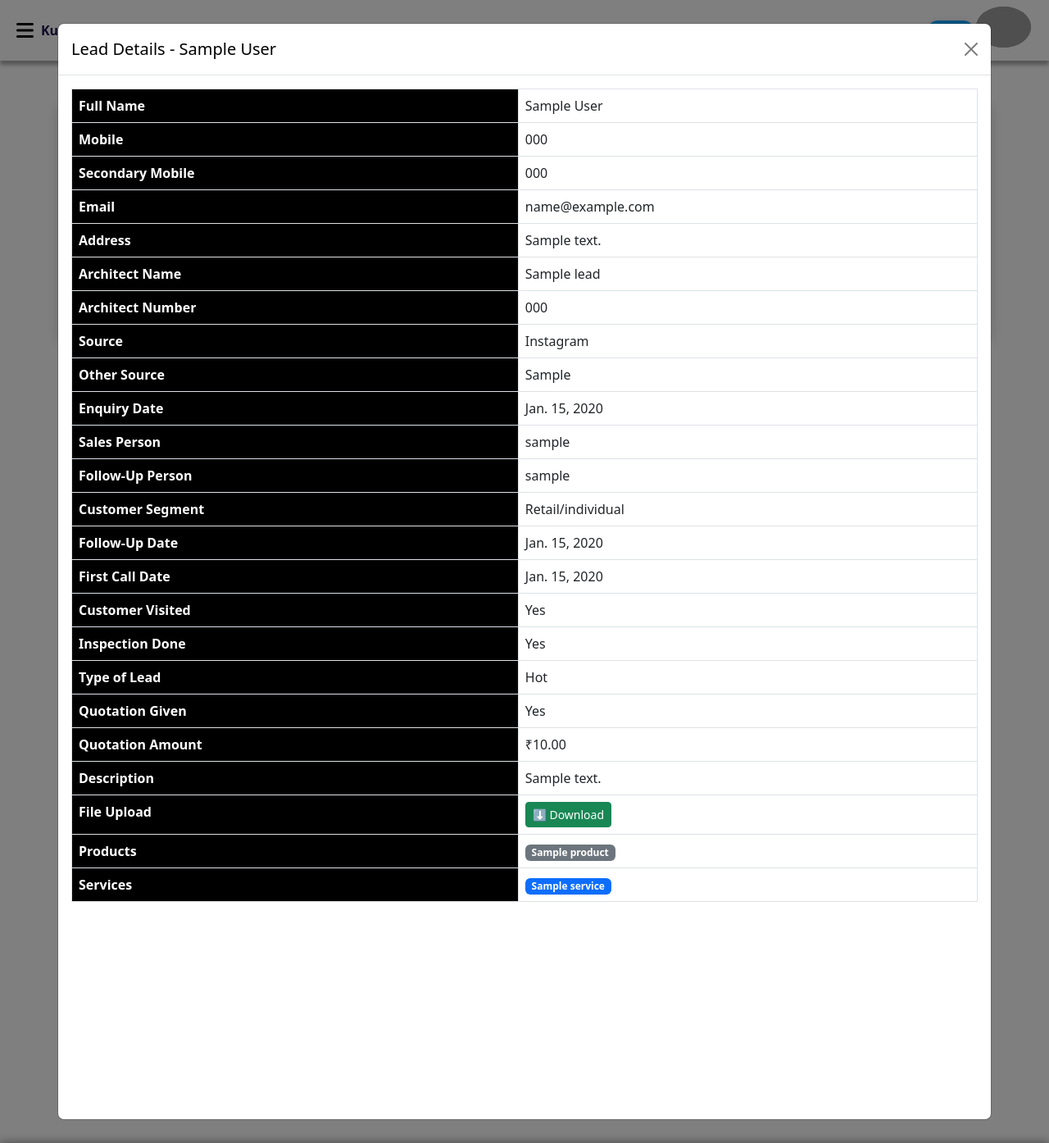
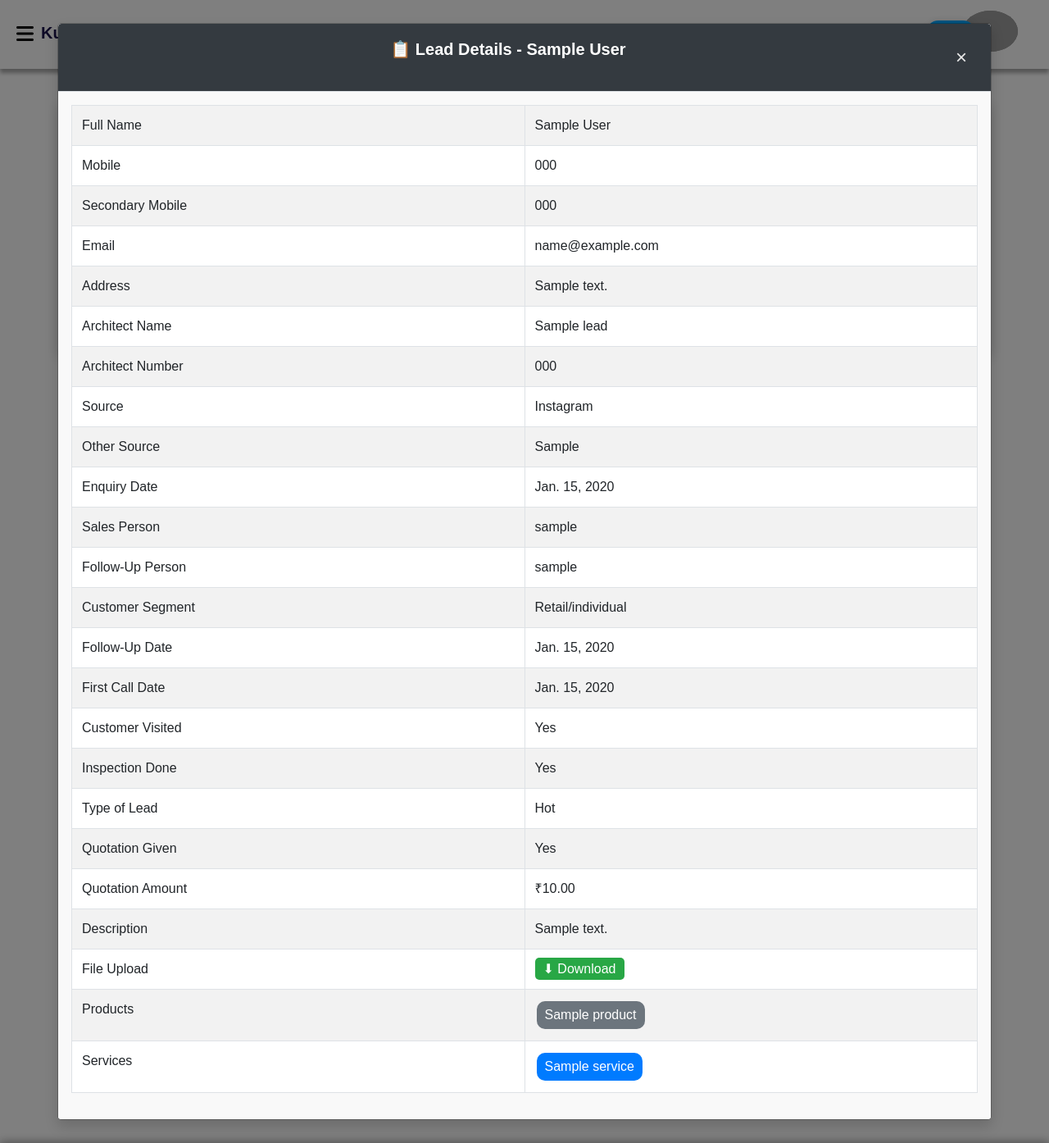
Before and after one commit to teim-projects/KS_NEW, a Django app: page /view-leads/ in a window 1280 px wide, after a click on "View Details". Shown: the whole page at 82% size. Run offline with Django 5.2, Linux system fonts and the light colour scheme; a user stored in the database is signed in; tables that the repository leaves empty hold one stand-in row (values such as "Sample post"); parts of the project's set-up code (start-up, migrations or seed data) failed here and were passed over; grey boxes are pictures that could not be loaded.

Commit message:
update in view leads pop-Up

```diff
--- a/kushal_stone/kushalapp/templates/Sales_Base.html
+++ b/kushal_stone/kushalapp/templates/Sales_Base.html
@@ -108,6 +108,7 @@ body {
   box-shadow: 0 5px 5px rgb(169, 169, 169);
   backdrop-filter: blur(10px);
   transition: all 0.3s ease-in-out;
+  z-index: 200 !important;
 }
 
 .header:hover {
--- a/kushal_stone/kushalapp/templates/view_leads.html
+++ b/kushal_stone/kushalapp/templates/view_leads.html
@@ -1,11 +1,9 @@
 <!DOCTYPE html>
 <html>
-
 <head>
     <link href="https://cdn.jsdelivr.net/npm/bootstrap@5.3.0/dist/css/bootstrap.min.css" rel="stylesheet">
     <link rel="stylesheet" href="https://cdn.jsdelivr.net/npm/bootstrap-icons@1.10.5/font/bootstrap-icons.css">
-
-
+    <link rel="stylesheet" href="https://cdnjs.cloudflare.com/ajax/libs/animate.css/4.1.1/animate.min.css" />
     <title>All Leads</title>
     <style>
         .form-row {
@@ -20,7 +18,6 @@
             box-shadow: 0px 0px 46px #dcdcdc;
             border-radius: 10px;
             padding: 30px;
-
         }
 
         table {
@@ -40,29 +37,111 @@
             background-color: #000000 !important;
             color: white !important;
         }
+
         td {
             min-width: auto !important;
         }
+
+        /* 🎨 Modal Wrapper Animation */
+        .custom-modal-dialog {
+            transition: transform 0.3s ease-out;
+            transform: translateY(-100px);
+        }
+
+        .custom-modal.fade.show .custom-modal-dialog {
+            transform: translateY(0);
+        }
+
+        .custom-modal-header {
+            background-color: #343a40;
+            color: #fff;
+            border-bottom: 3px solid #007bff;
+        }
+
+        .custom-modal-title {
+            font-weight: bold;
+         }
+
+        .custom-table-body {
+            background-color: #f9f9f9;
+        }
+
+        .custom-table-th {
+            background-color: #eaeaea;
+            width: 50%;
+            font-weight: 500;
+        }
+.custom-table-td{
+
+        width: 50%;
+ }
+        .custom-badge {
+            display: inline-block;
+            margin: 2px;
+            padding: 5px 10px;
+            border-radius: 10px;
+            transition: transform 0.3s ease;
+        }
+
+        .custom-badge:hover {
+            transform: scale(1.1);
+        }
+
+        .badge-secondary-custom {
+            background-color: #6c757d;
+            color: white;
+        }
+
+        .badge-primary-custom {
+            background-color: #007bff;
+            color: white;
+        }
+
+        .custom-download-btn {
+            background-color: #28a745;
+            color: white;
+            padding: 5px 10px;
+            border-radius: 5px;
+            text-decoration: none;
+            transition: background 0.3s ease;
+        }
+
+        .custom-download-btn:hover {
+            background-color: #218838;
+            color: white;
+        }.custom-x {
+  font-size: 1.5rem;
+  color: #eaeaea;
+}.modal-dialog-auto {
+  max-width: fit-content;
+  width: auto;
+  margin: 1.75rem auto;
+}
+
+@media (max-width: 768px) {
+  .modal-dialog-auto {
+    width: 95%; /* Fallback for small devices */
+    max-width: 95%;
+  }
+}
+
+
+
+
     </style>
 </head>
-
 <body>
     {% include 'Sales_Base.html' %}
-    <!-- Include Bootstrap CSS -->
-    <link href="https://cdn.jsdelivr.net/npm/bootstrap@5.3.0/dist/css/bootstrap.min.css" rel="stylesheet">
-
     <div class="main" style="min-height: 100vh;">
         <div class="container" style="margin-top: 100px;">
             <div class="row mt-5">
                 <div class="col-md-12 bg-light shadow rounded">
-
-<div class="container ">
+                    <div class="container" >
                         <h2 class="text-center mt-3">Leads List</h2>
                         <a href="{% url 'add_lead' %}" class="btn btn-outline-info mb-3">+ Add New Lead</a>
-
                         <div class="table-responsive" style="max-height: 500px; overflow-y: auto;">
                             <table class="table table-bordered table-hover table-striped">
-      <thead class="thead-light sticky-top">
+                                <thead class="thead-light sticky-top" style="z-index: 1;">
                                     <tr>
                                         <th>S.No.</th>
                                         <th>Full Name</th>
@@ -93,7 +172,6 @@
                                 </tbody>
                             </table>
                         </div>
-
                         <!-- 🔄 Pagination Controls -->
                         <nav aria-label="Lead Table Pagination" class="mt-3">
                             <ul class="pagination justify-content-center" id="pagination">
@@ -101,11 +179,6 @@
                             </ul>
                         </nav>
                     </div>
-
-<!-- 📌 jQuery + Bootstrap JS -->
-<script src="https://code.jquery.com/jquery-3.5.1.slim.min.js"></script>
-<script src="https://cdn.jsdelivr.net/npm/bootstrap@4.5.2/dist/js/bootstrap.bundle.min.js"></script>
-
                     <script>
                         document.addEventListener("DOMContentLoaded", function () {
                             const rows = document.querySelectorAll(".lead-row");
@@ -149,18 +222,15 @@
                                 for (let i = 1; i <= pageCount; i++) {
                                     const li = document.createElement("li");
                                     li.className = "page-item" + (i === activePage ? " active" : "");
-
                                     const link = document.createElement("a");
                                     link.className = "page-link";
                                     link.href = "#";
                                     link.textContent = i;
-
                                     link.addEventListener("click", function (e) {
                                         e.preventDefault();
                                         currentPage = i;
                                         showPage(currentPage);
                                     });
-
                                     li.appendChild(link);
                                     pagination.appendChild(li);
                                 }
@@ -188,135 +258,128 @@
                             }
                         });
                     </script>
-
-
                     {% for lead in leads %}
                     <!-- Lead Detail Modal -->
-                    <div class="modal fade" id="leadModal{{ forloop.counter }}" tabindex="-1"
+                    <div  class="modal fade custom-modal" id="leadModal{{ forloop.counter }}" tabindex="-1"
                         aria-labelledby="leadModalLabel{{ forloop.counter }}" aria-hidden="true">
-                        <div class="modal-dialog modal-xl modal-dialog-scrollable">
-                            <div class="modal-content">
-                                <div class="modal-header">
-                                    <h5 class="modal-title">Lead Details - {{ lead.full_name }}</h5>
-                                    <button type="button" class="btn-close" data-bs-dismiss="modal"
-                                        aria-label="Close"></button>
+                        <div style="z-index: -1;" class="modal-dialog modal-xl modal-dialog-scrollable modal-dialog-auto custom-modal-dialog" role="document">
+                            <div class="modal-content shadow">
+                                <div class="modal-header custom-modal-header">
+                                    <h5 class="modal-title custom-modal-title text-center w-100" id="leadModalLabel{{ forloop.counter }}">
+                                        📋 Lead Details - {{ lead.full_name }}</h5>
+                                  <button type="button" class="btn custom-x-close" data-bs-dismiss="modal" aria-label="Close">
+  <span aria-hidden="true" class="custom-x">&times;</span>
+</button>
+
                                 </div>
-                                <div class="modal-body">
-                                    <table class="table table-bordered">
+                                <div class="modal-body custom-table-body">
+                                    <table class="table table-bordered table-striped">
                                         <tbody>
                                             <tr>
-                                                <th>Full Name</th>
-                                                <td>{{ lead.full_name }}</td>
+                                                <td class="custom-table-th">Full Name</td>
+                                                <td class="custom-table-td">{{ lead.full_name }}</td>
                                             </tr>
                                             <tr>
-                                                <th>Mobile</th>
-                                                <td>{{ lead.mobile_number }}</td>
+                                                <td class="custom-table-th">Mobile</td>
+                                                <td class="custom-table-td">{{ lead.mobile_number }}</td>
                                             </tr>
                                             <tr>
-                                                <th>Secondary Mobile</th>
+                                                <td class="custom-table-th">Secondary Mobile</td>
+                                                <td>{% if lead.secondary_mobile_number %}{{ lead.secondary_mobile_number }}{% else %}-{% endif %}</td>
+                                            </tr>
+                                            <tr>
+                                                <td class="custom-table-th">Email</td>
+                                                <td class="custom-table-td">{{ lead.email }}</td>
+                                            </tr>
+                                            <tr>
+                                                <td class="custom-table-th">Address</td>
+                                                <td class="custom-table-td">{{ lead.address }}</td>
+                                            </tr>
+                                            <tr>
+                                                <td class="custom-table-th">Architect Name</td>
+                                                <td class="custom-table-td">{{ lead.architect_name }}</td>
+                                            </tr>
+                                            <tr>
+                                                <td class="custom-table-th">Architect Number</td>
+                                                <td class="custom-table-td">{{ lead.architect_number }}</td>
+                                            </tr>
+                                            <tr>
+                                                <td class="custom-table-th">Source</td>
+                                                <td class="custom-table-td">{{ lead.source }}</td>
+                                            </tr>
+                                            <tr>
+                                                <td class="custom-table-th">Other Source</td>
+                                                <td class="custom-table-td">{{ lead.source_other }}</td>
+                                            </tr>
+                                            <tr>
+                                                <td class="custom-table-th">Enquiry Date</td>
+                                                <td class="custom-table-td">{{ lead.enquiry_date }}</td>
+                                            </tr>
+                                            <tr>
+                                                <td class="custom-table-th">Sales Person</td>
+                                                <td class="custom-table-td">{{ lead.sales_person.username }}</td>
+                                            </tr>
+                                            <tr>
+                                                <td class="custom-table-th">Follow-Up Person</td>
+                                                <td class="custom-table-td">{{ lead.follow_up_person.username }}</td>
+                                            </tr>
+                                            <tr>
+                                                <td class="custom-table-th">Customer Segment</td>
+                                                <td class="custom-table-td">{{ lead.customer_segment }}</td>
+                                            </tr>
+                                            <tr>
+                                                <td class="custom-table-th">Follow-Up Date</td>
+                                                <td class="custom-table-td">{{ lead.next_followup_date }}</td>
+                                            </tr>
+                                            <tr>
+                                                <td class="custom-table-th">First Call Date</td>
+                                                <td class="custom-table-td">{{ lead.first_call_date }}</td>
+                                            </tr>
+                                            <tr>
+                                                <td class="custom-table-th">Customer Visited</td>
+                                                <td class="custom-table-td">{{ lead.customer_visited }}</td>
+                                            </tr>
+                                            <tr>
+                                                <td class="custom-table-th">Inspection Done</td>
+                                                <td class="custom-table-td">{{ lead.inspection_done }}</td>
+                                            </tr>
+                                            <tr>
+                                                <td class="custom-table-th">Type of Lead</td>
+                                                <td class="custom-table-td">{{ lead.lead_type }}</td>
+                                            </tr>
+                                            <tr>
+                                                <td class="custom-table-th">Quotation Given</td>
+                                                <td class="custom-table-td">{{ lead.quotation_given }}</td>
+                                            </tr>
+                                            <tr>
+                                                <td class="custom-table-th">Quotation Amount</td>
+                                                <td>₹{{ lead.quotation_amount|floatformat:2 }}</td>
+                                            </tr>
+                                            <tr>
+                                                <td class="custom-table-th">Description</td>
+                                                <td class="custom-table-td">{{ lead.description }}</td>
+                                            </tr>
+                                            <tr>
+                                                <td class="custom-table-th">File Upload</td>
                                                 <td>
-                                                    {% if lead.secondary_mobile_number %}
-                                                        {{ lead.secondary_mobile_number }}
-                                                    {% else %}
-                                                        <span>-</span>
-                                                    {% endif %}
+                                                    {% if lead.file_upload %}
+                                                    <a href="{{ lead.file_upload.url }}" class="custom-download-btn" download>⬇ Download</a>
+                                                    {% else %}-{% endif %}
                                                 </td>
                                             </tr>
                                             <tr>
-                                                <th>Email</th>
-                                                <td>{{ lead.email }}</td>
-                                            </tr>
-                                            <tr>
-                                                <th>Address</th>
-                                                <td>{{ lead.address }}</td>
-                                            </tr>
-                                            <tr>
-                                                <th>Architect Name</th>
-                                                <td>{{ lead.architect_name }}</td>
-                                            </tr>
-                                            <tr>
-                                                <th>Architect Number</th>
-                                                <td>{{ lead.architect_number }}</td>
-                                            </tr>
-                                            <tr>
-                                                <th>Source</th>
-                                                <td>{{ lead.source }}</td>
-                                            </tr>
-                                            <tr>
-                                                <th>Other Source</th>
-                                                <td>{{ lead.source_other }}</td>
-                                            </tr>
-                                            <tr>
-                                                <th>Enquiry Date</th>
-                                                <td>{{ lead.enquiry_date }}</td>
-                                            </tr>
-                                            <tr>
-                                                <th>Sales Person</th>
-                                                <td>{{ lead.sales_person.username }}</td>
-                                            </tr>
-                                            <tr>
-                                                <th>Follow-Up Person</th>
-                                                <td>{{ lead.follow_up_person.username }}</td>
-                                            </tr>
-                                            <tr>
-                                                <th>Customer Segment</th>
-                                                <td>{{ lead.customer_segment }}</td>
-                                            </tr>
-                                            <tr>
-                                                <th>Follow-Up Date</th>
-                                                <td>{{ lead.next_followup_date }}</td>
-                                            </tr>
-                                            <tr>
-                                                <th>First Call Date</th>
-                                                <td>{{ lead.first_call_date }}</td>
-                                            </tr>
-                                            <tr>
-                                                <th>Customer Visited</th>
-                                                <td>{{ lead.customer_visited }}</td>
-                                            </tr>
-                                            <tr>
-                                                <th>Inspection Done</th>
-                                                <td>{{ lead.inspection_done }}</td>
-                                            </tr>
-                                            <tr>
-                                                <th>Type of Lead</th>
-                                                <td>{{ lead.lead_type }}</td>
-                                            </tr>
-                                            <tr>
-                                                <th>Quotation Given</th>
-                                                <td>{{ lead.quotation_given }}</td>
-                                            </tr>
-                                            <tr>
-                                                <th>Quotation Amount</th>
-                                                <td>₹{{ lead.quotation_amount|floatformat:2 }}</td>
-                                            </tr>
-                                            <tr>
-                                                <th>Description</th>
-                                                <td>{{ lead.description }}</td>
-                                            </tr>
-                                            <tr>
-                                                <th>File Upload</th>
-                                                <td>
-                                                    {% if lead.file_upload %}
-                                                    <a href="{{ lead.file_upload.url }}" class="btn btn-sm btn-success" download>⬇ Download</a>
-                                                    {% else %}
-                                                    <span>-</span>
-                                                    {% endif %}
-                                                </td>
-                                            </tr>
-                                            <tr>
-                                                <th>Products</th>
+                                                <td class="custom-table-th">Products</td>
                                                 <td>
                                                     {% for product in lead.products.all %}
-                                                    <span class="badge bg-secondary">{{ product.name }}</span>
+                                                    <span class="custom-badge badge-secondary-custom">{{ product.name }}</span>
                                                     {% empty %}-{% endfor %}
                                                 </td>
                                             </tr>
                                             <tr>
-                                                <th>Services</th>
+                                                <td class="custom-table-th">Services</td>
                                                 <td>
                                                     {% for service in lead.services.all %}
-                                                    <span class="badge bg-primary">{{ service.name }}</span>
+                                                    <span class="custom-badge badge-primary-custom">{{ service.name }}</span>
                                                     {% empty %}-{% endfor %}
                                                 </td>
                                             </tr>
@@ -327,17 +390,11 @@
                         </div>
                     </div>
                     {% endfor %}
-
                 </div>
             </div>
         </div>
     </div>
-
-    <!-- Include Bootstrap JS -->
     <script src="https://cdn.jsdelivr.net/npm/bootstrap@5.3.0/dist/js/bootstrap.bundle.min.js"></script>
-
     {% include 'footer.html' %}
 </body>
-
-
 </html>
```
Lines whose indentation alone changed are shown as unchanged.
